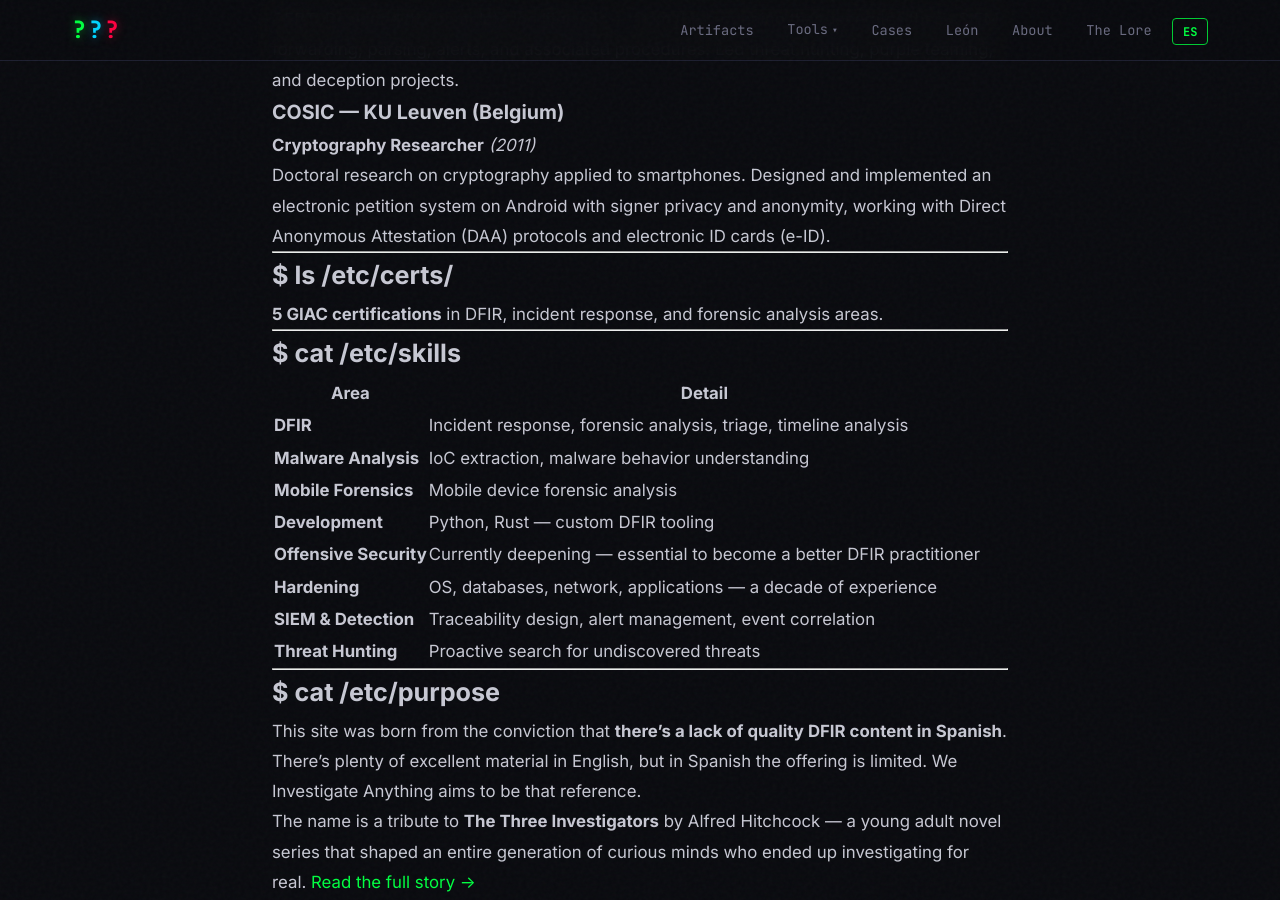
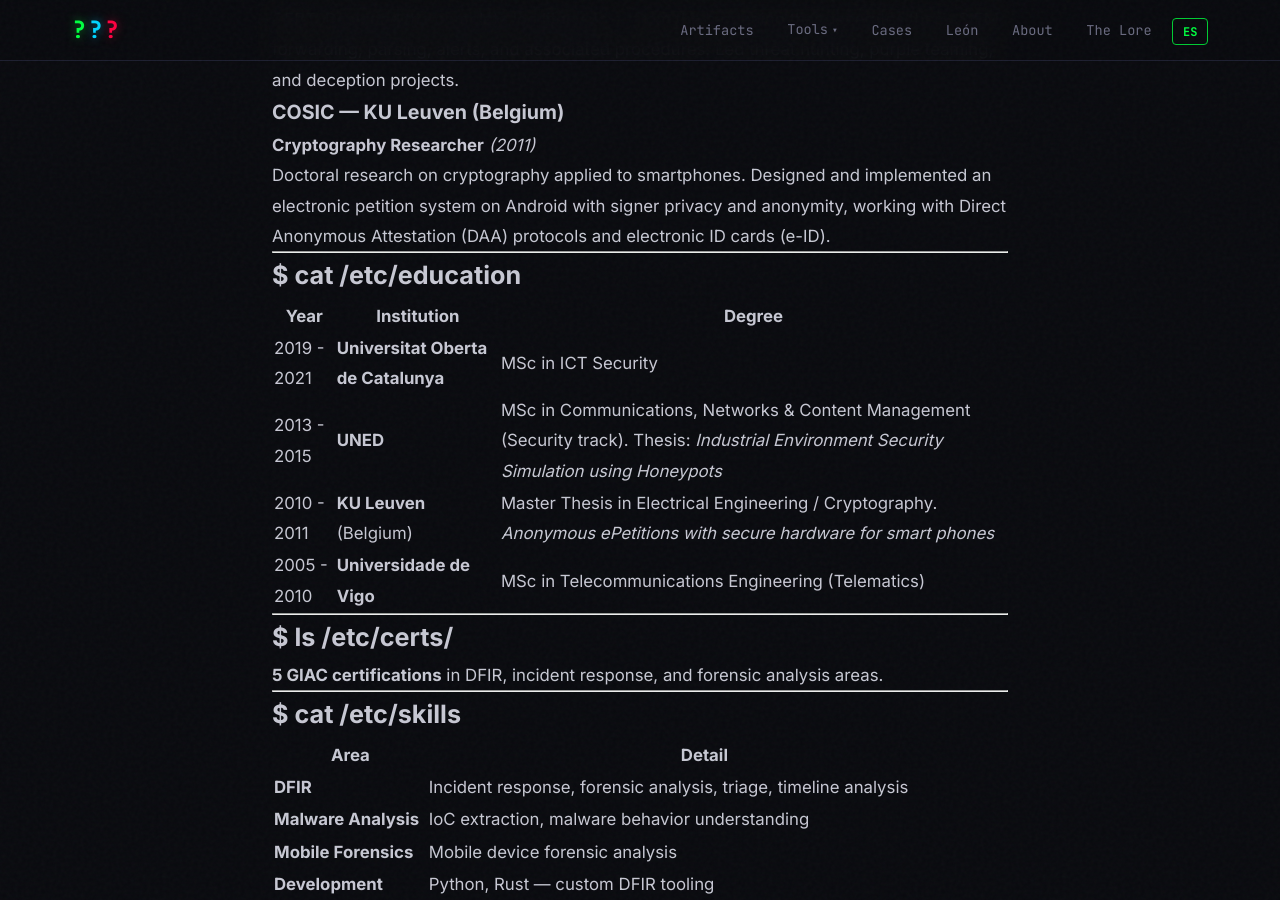
Before and after one commit to jupyterj0nes/jupyterj0nes.github.io, a Jekyll site: the page built from pages/en/about.md, in a window 1280 px wide and 900 px high, scrolled down 896 px. Built offline with Jekyll 4.4.1, drawn with Linux system fonts in a browser that asks for light colours.

Commit message:
Add education section to About page
UOC, UNED (honeypots thesis), KU Leuven (cryptography), Universidade de Vigo

```diff
--- a/pages/en/about.md
+++ b/pages/en/about.md
@@ -36,6 +36,17 @@
 **Cryptography Researcher** *(2011)*
 
 Doctoral research on cryptography applied to smartphones. Designed and implemented an electronic petition system on Android with signer privacy and anonymity, working with Direct Anonymous Attestation (DAA) protocols and electronic ID cards (e-ID).
+
+---
+
+## $ cat /etc/education
+
+| Year | Institution | Degree |
+|------|-------------|--------|
+| 2019 - 2021 | **Universitat Oberta de Catalunya** | MSc in ICT Security |
+| 2013 - 2015 | **UNED** | MSc in Communications, Networks & Content Management (Security track). Thesis: *Industrial Environment Security Simulation using Honeypots* |
+| 2010 - 2011 | **KU Leuven** (Belgium) | Master Thesis in Electrical Engineering / Cryptography. *Anonymous ePetitions with secure hardware for smart phones* |
+| 2005 - 2010 | **Universidade de Vigo** | MSc in Telecommunications Engineering (Telematics) |
 
 ---
 
```
Also changed, not shown: pages/es/about.md (+11 -0 lines).
